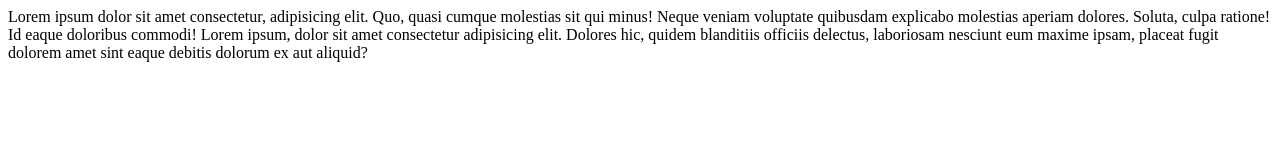
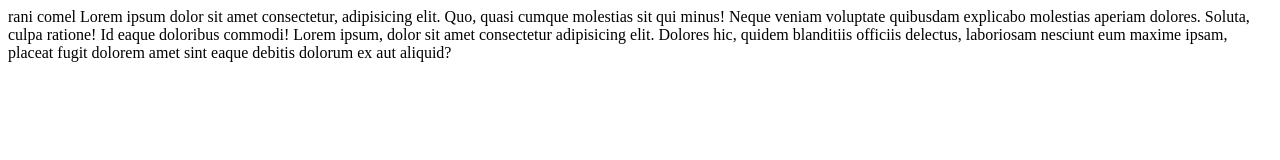
Before and after one commit to rannyaa/tugas, a plain HTML site: page index.html in a window 1280 px wide. Drawn offline with Linux system fonts and the light colour scheme.

Commit message:
cabang index.html

```diff
--- a/index.html
+++ b/index.html
@@ -6,6 +6,7 @@
     <title>Document</title>
 </head>
 <body>
+    rani comel
     Lorem ipsum dolor sit amet consectetur, adipisicing elit. Quo, quasi cumque molestias sit qui minus! Neque veniam voluptate quibusdam explicabo molestias aperiam dolores. Soluta, culpa ratione! Id eaque doloribus commodi!
     Lorem ipsum, dolor sit amet consectetur adipisicing elit. Dolores hic, quidem blanditiis officiis delectus, laboriosam nesciunt eum maxime ipsam, placeat fugit dolorem amet sint eaque debitis dolorum ex aut aliquid?
 </body>
```
